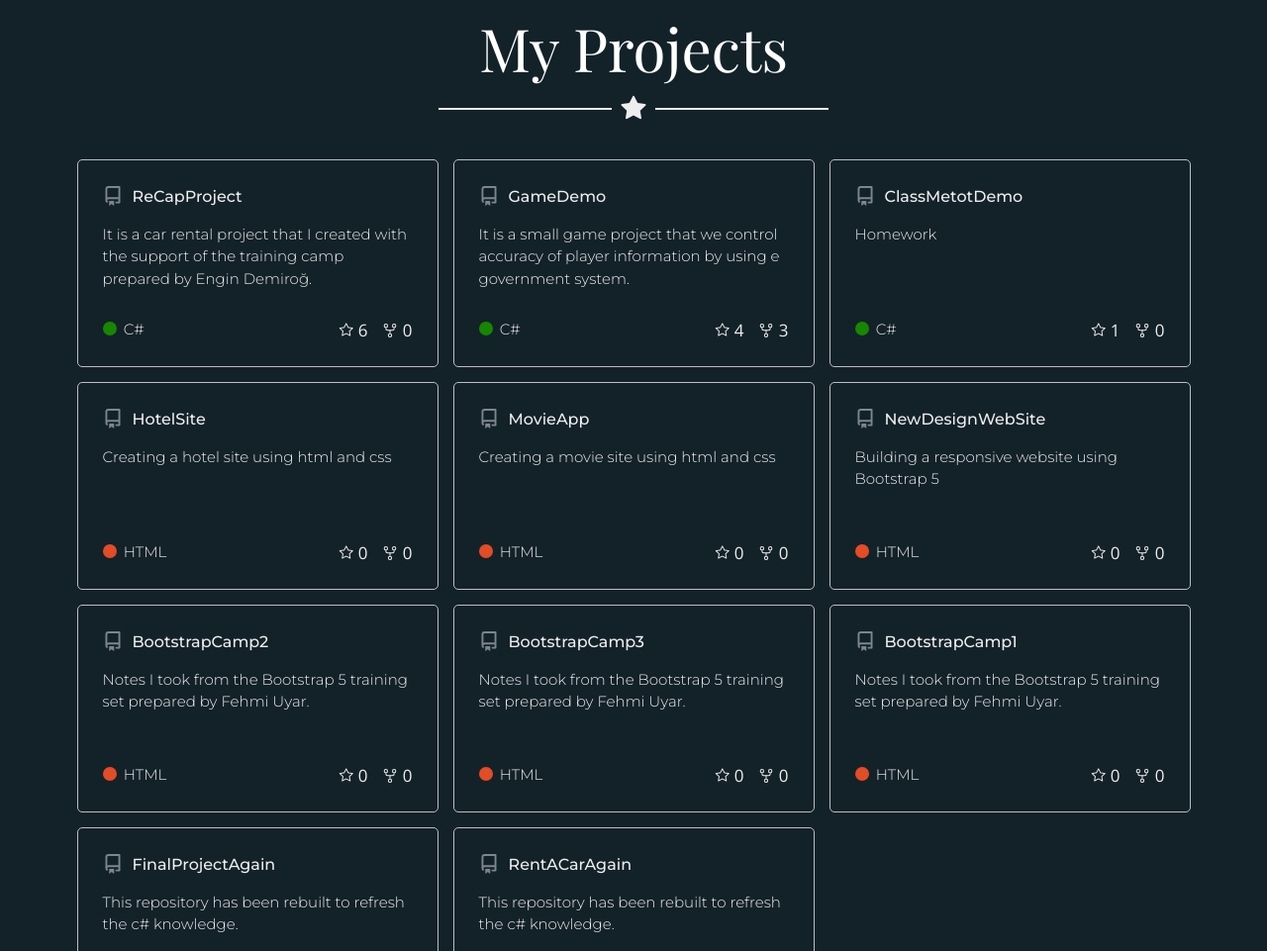
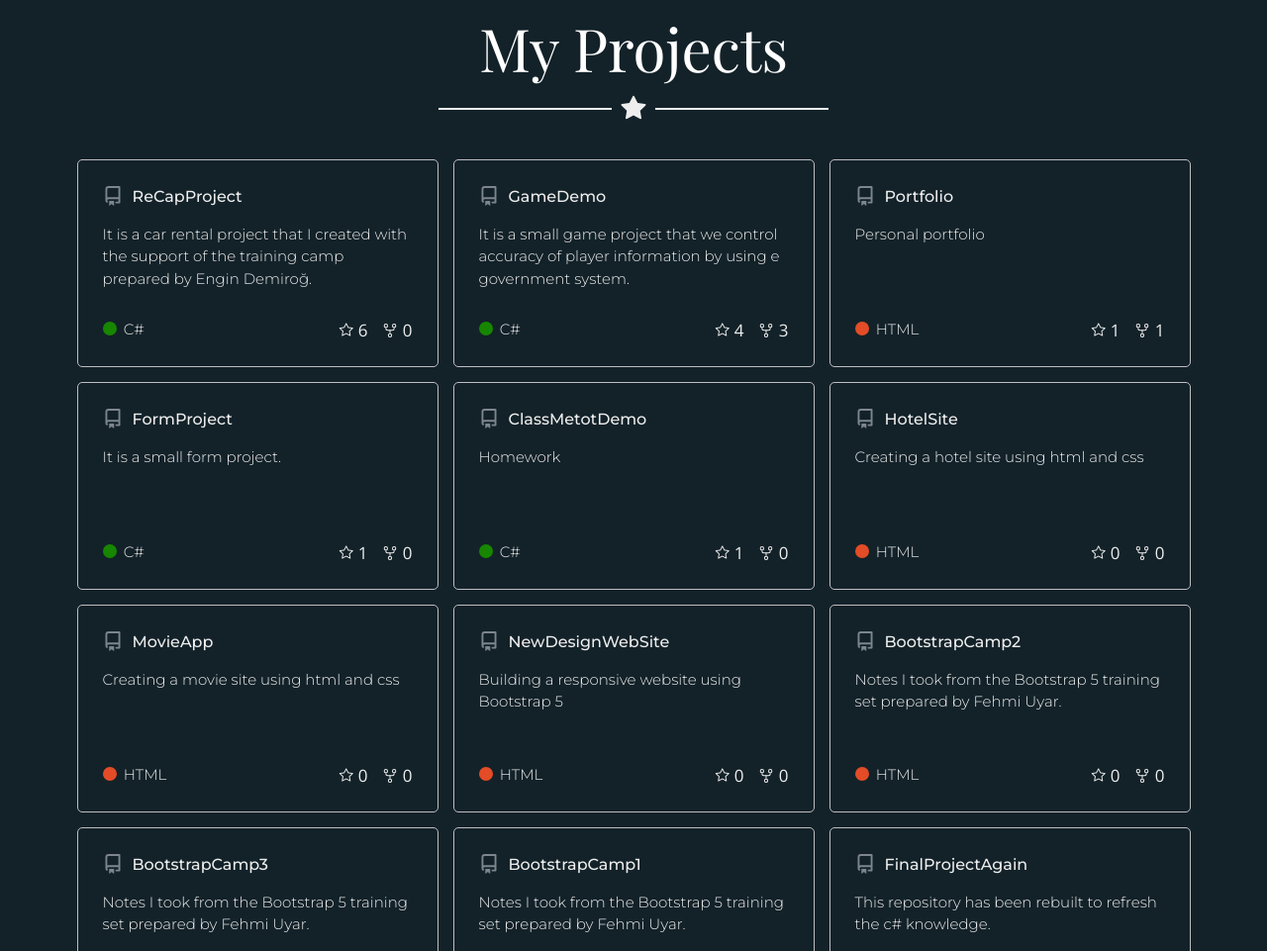
Before and after one commit to burcutas96/Portfolio, a plain HTML site: page index.html in a window 1280 px wide. Shown: the part 1503-2464 px from the top of the page at 99% size. Drawn offline with nearby package versions, Linux system fonts and the light colour scheme.

Commit message:
🕰 Otomatik Paylaşım » 02-07-2023 03:18:18 | TSİ
💾 Önceki » fdcc25682964042084d0f5c28b47feb457becee6

```diff
--- a/index.html
+++ b/index.html
@@ -176,6 +176,78 @@
                     <path d="M11.25 16.25v-5h1.5v5h-1.5Z"></path>
                 </svg>
                 <span class="point">3</span>
+            </div>
+        </div>
+    </div>
+</div><div class="col-md-6 col-lg-4 d-flex flex-column">
+    <div class="repo repo-border d-flex flex-column justify-content-between">
+        <div>
+            <div class="project-head d-flex">
+                <div class="p-icon me-3">
+                    <svg aria-hidden="true" height="20" viewBox="0 0 16 16" version="1.1" width="20" data-view-component="true" class="octicon octicon-repo mr-1 color-fg-muted">
+                        <path d="M2 2.5A2.5 2.5 0 0 1 4.5 0h8.75a.75.75 0 0 1 .75.75v12.5a.75.75 0 0 1-.75.75h-2.5a.75.75 0 0 1 0-1.5h1.75v-2h-8a1 1 0 0 0-.714 1.7.75.75 0 1 1-1.072 1.05A2.495 2.495 0 0 1 2 11.5Zm10.5-1h-8a1 1 0 0 0-1 1v6.708A2.486 2.486 0 0 1 4.5 9h8ZM5 12.25a.25.25 0 0 1 .25-.25h3.5a.25.25 0 0 1 .25.25v3.25a.25.25 0 0 1-.4.2l-1.45-1.087a.249.249 0 0 0-.3 0L5.4 15.7a.25.25 0 0 1-.4-.2Z"></path>
+                    </svg>
+                </div>
+                <div class="p-repo-title">
+                    <a href="https://github.com/burcutas96/Portfolio" target="_blank">Portfolio</a>
+                </div>
+            </div>
+            <div class="project-body my-4">
+                <p>
+                    Personal portfolio
+                </p>
+            </div>
+        </div>
+        <div class="project-footer d-flex justify-content-between align-items-end">
+            <div class="project-footer-left">
+                <span class="repo-language-color" style="background-color:#e34c26 !important"></span>
+                <span class="repo-language text-uppercase">HTML</span>
+            </div>
+            <div class="project-footer-right">
+                <i class="bi bi-star"></i>
+                <span class="point me-3">1</span>
+                <svg aria-hidden="true" height="16" viewBox="0 0 24 24" version="1.1" width="16" data-view-component="true" class="octicon octicon-repo-forked blankslate-icon">
+                    <path d="M8.75 19.25a3.25 3.25 0 1 1 6.5 0 3.25 3.25 0 0 1-6.5 0ZM15 4.75a3.25 3.25 0 1 1 6.5 0 3.25 3.25 0 0 1-6.5 0Zm-12.5 0a3.25 3.25 0 1 1 6.5 0 3.25 3.25 0 0 1-6.5 0ZM5.75 6.5a1.75 1.75 0 1 0-.001-3.501A1.75 1.75 0 0 0 5.75 6.5ZM12 21a1.75 1.75 0 1 0-.001-3.501A1.75 1.75 0 0 0 12 21Zm6.25-14.5a1.75 1.75 0 1 0-.001-3.501A1.75 1.75 0 0 0 18.25 6.5Z"></path>
+                    <path d="M6.5 7.75v1A2.25 2.25 0 0 0 8.75 11h6.5a2.25 2.25 0 0 0 2.25-2.25v-1H19v1a3.75 3.75 0 0 1-3.75 3.75h-6.5A3.75 3.75 0 0 1 5 8.75v-1Z"></path>
+                    <path d="M11.25 16.25v-5h1.5v5h-1.5Z"></path>
+                </svg>
+                <span class="point">1</span>
+            </div>
+        </div>
+    </div>
+</div><div class="col-md-6 col-lg-4 d-flex flex-column">
+    <div class="repo repo-border d-flex flex-column justify-content-between">
+        <div>
+            <div class="project-head d-flex">
+                <div class="p-icon me-3">
+                    <svg aria-hidden="true" height="20" viewBox="0 0 16 16" version="1.1" width="20" data-view-component="true" class="octicon octicon-repo mr-1 color-fg-muted">
+                        <path d="M2 2.5A2.5 2.5 0 0 1 4.5 0h8.75a.75.75 0 0 1 .75.75v12.5a.75.75 0 0 1-.75.75h-2.5a.75.75 0 0 1 0-1.5h1.75v-2h-8a1 1 0 0 0-.714 1.7.75.75 0 1 1-1.072 1.05A2.495 2.495 0 0 1 2 11.5Zm10.5-1h-8a1 1 0 0 0-1 1v6.708A2.486 2.486 0 0 1 4.5 9h8ZM5 12.25a.25.25 0 0 1 .25-.25h3.5a.25.25 0 0 1 .25.25v3.25a.25.25 0 0 1-.4.2l-1.45-1.087a.249.249 0 0 0-.3 0L5.4 15.7a.25.25 0 0 1-.4-.2Z"></path>
+                    </svg>
+                </div>
+                <div class="p-repo-title">
+                    <a href="https://github.com/burcutas96/FormProject" target="_blank">FormProject</a>
+                </div>
+            </div>
+            <div class="project-body my-4">
+                <p>
+                    It is a small form project.
+                </p>
+            </div>
+        </div>
+        <div class="project-footer d-flex justify-content-between align-items-end">
+            <div class="project-footer-left">
+                <span class="repo-language-color" style="background-color:#178600 !important"></span>
+                <span class="repo-language text-uppercase">C#</span>
+            </div>
+            <div class="project-footer-right">
+                <i class="bi bi-star"></i>
+                <span class="point me-3">1</span>
+                <svg aria-hidden="true" height="16" viewBox="0 0 24 24" version="1.1" width="16" data-view-component="true" class="octicon octicon-repo-forked blankslate-icon">
+                    <path d="M8.75 19.25a3.25 3.25 0 1 1 6.5 0 3.25 3.25 0 0 1-6.5 0ZM15 4.75a3.25 3.25 0 1 1 6.5 0 3.25 3.25 0 0 1-6.5 0Zm-12.5 0a3.25 3.25 0 1 1 6.5 0 3.25 3.25 0 0 1-6.5 0ZM5.75 6.5a1.75 1.75 0 1 0-.001-3.501A1.75 1.75 0 0 0 5.75 6.5ZM12 21a1.75 1.75 0 1 0-.001-3.501A1.75 1.75 0 0 0 12 21Zm6.25-14.5a1.75 1.75 0 1 0-.001-3.501A1.75 1.75 0 0 0 18.25 6.5Z"></path>
+                    <path d="M6.5 7.75v1A2.25 2.25 0 0 0 8.75 11h6.5a2.25 2.25 0 0 0 2.25-2.25v-1H19v1a3.75 3.75 0 0 1-3.75 3.75h-6.5A3.75 3.75 0 0 1 5 8.75v-1Z"></path>
+                    <path d="M11.25 16.25v-5h1.5v5h-1.5Z"></path>
+                </svg>
+                <span class="point">0</span>
             </div>
         </div>
     </div>
```
